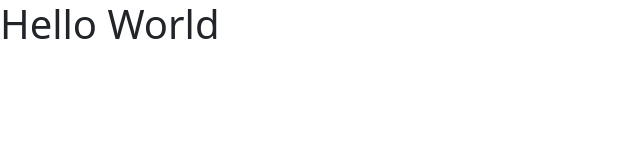
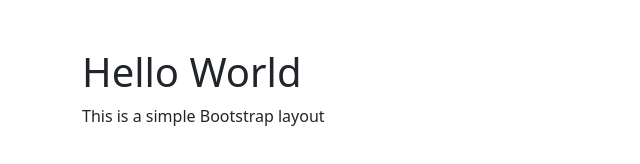
Before and after one commit to manhtuan28/thiet-ke-giao-dien-website, a website: page public/BT1.1.html in a window 1280 px wide. Shown: the whole page, without its empty margins (0-640 px from the left). Drawn offline with nearby package versions, Linux system fonts and the light colour scheme.

Commit message:
Update BT1.1.html

```diff
--- a/public/BT1.1.html
+++ b/public/BT1.1.html
@@ -9,8 +9,10 @@
 </head>
 <body>
 
-
-    <h1>Hello World</h1>
+    <div class="container mt-5">
+        <h1>Hello World</h1>
+        <p>This is a simple Bootstrap layout</p>
+    </div>
 
   <script src="../asset/js/script.js"></script>
   <script src="../asset/js/jquery.min.js"></script>
```
